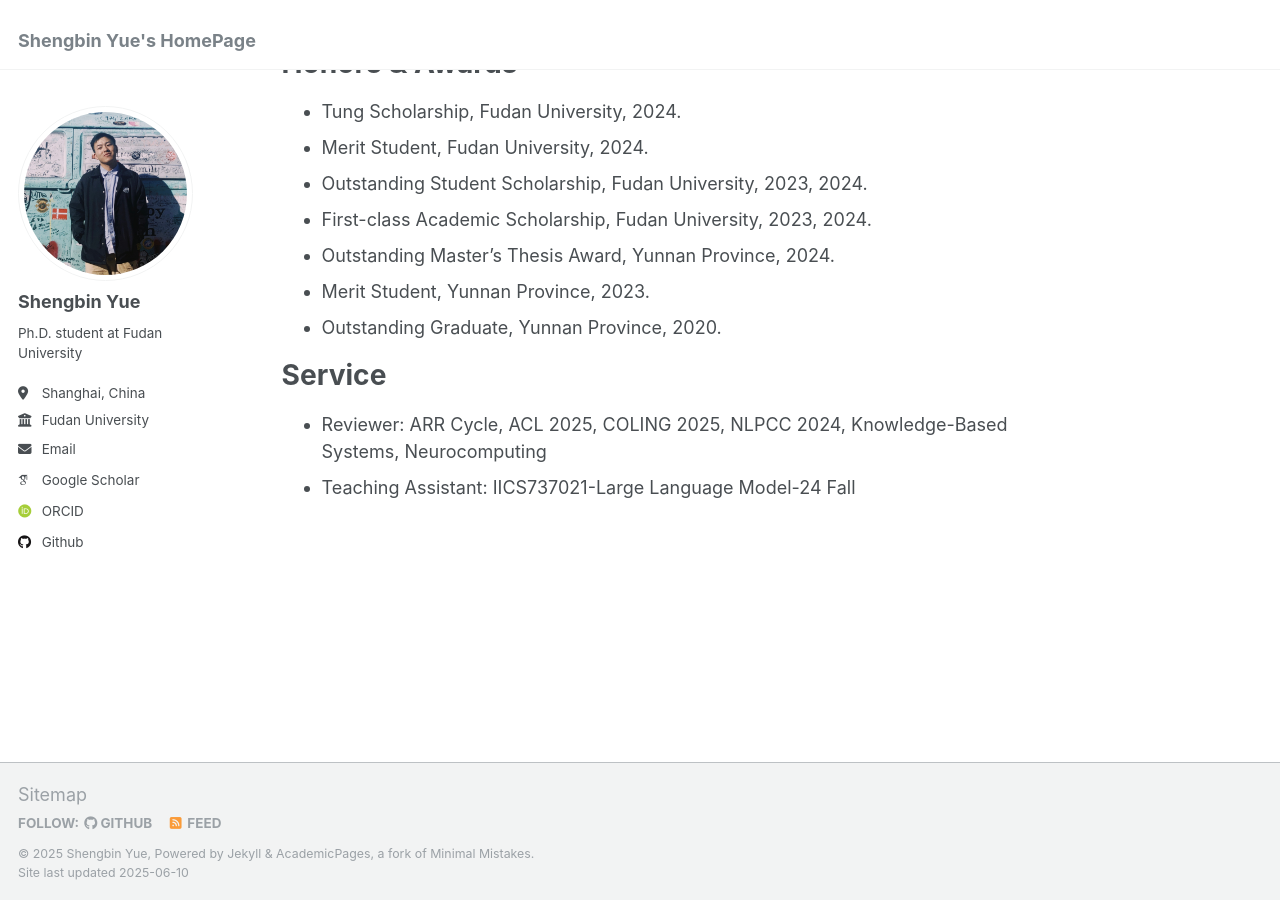
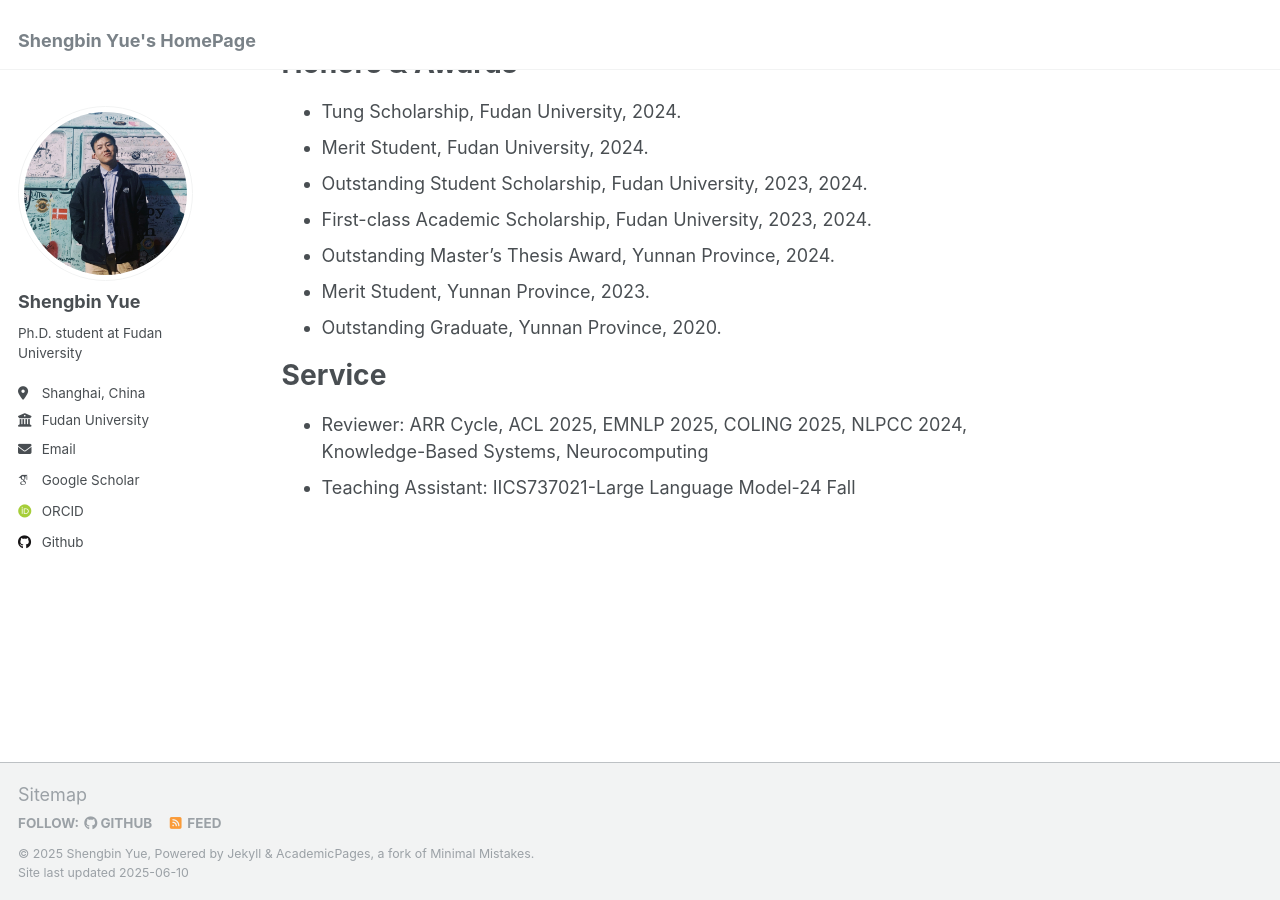
Before and after one commit to yueshengbin/yueshengbin.github.io, a Jekyll site: the page built from _pages/about.md, in a window 1280 px wide and 900 px high, scrolled down 2079 px. Built offline with Jekyll 4.4.1, drawn with Linux system fonts in a browser that asks for light colours; some web fonts are replaced.

Commit message:
Update about.md

```diff
--- a/_pages/about.md
+++ b/_pages/about.md
@@ -74,5 +74,5 @@ Honors & Awards
 
 Service
 ======
-* Reviewer: ARR Cycle, ACL 2025, COLING 2025, NLPCC 2024, Knowledge-Based Systems, Neurocomputing
+* Reviewer: ARR Cycle, ACL 2025, EMNLP 2025, COLING 2025, NLPCC 2024, Knowledge-Based Systems, Neurocomputing
 * Teaching Assistant: IICS737021-Large Language Model-24 Fall
```
